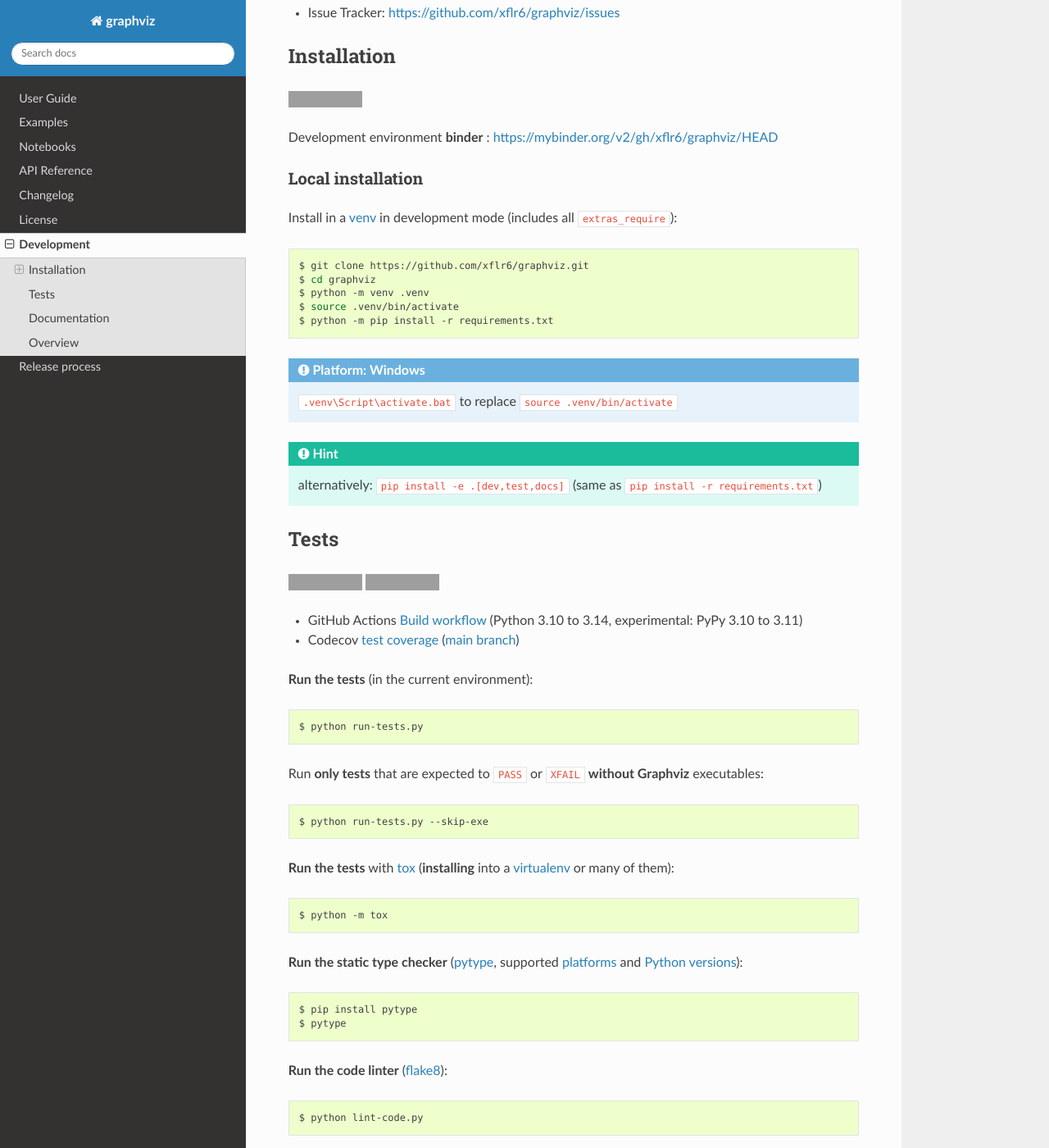
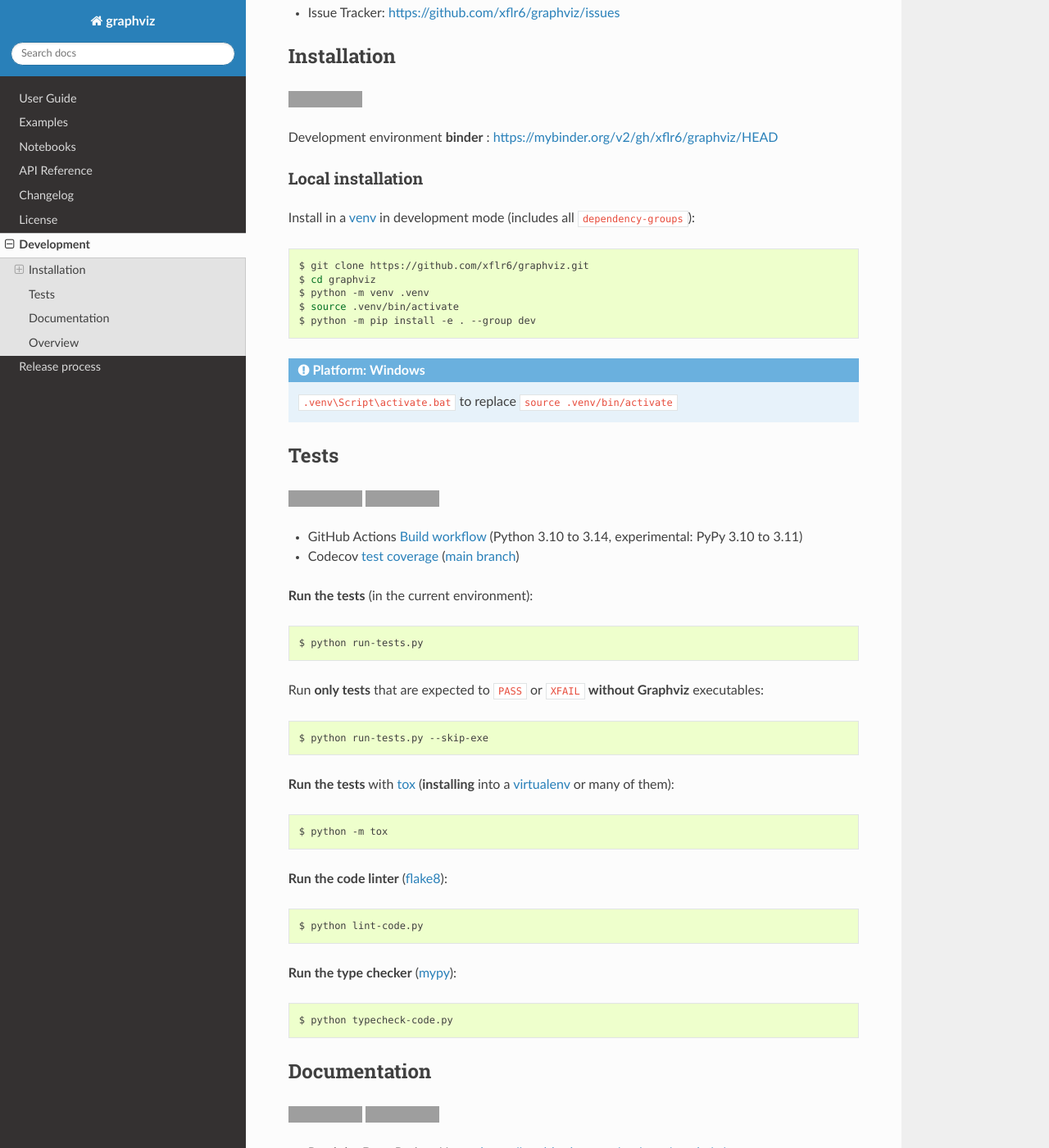
Before and after one commit to xflr6/graphviz, a Sphinx documentation site: the page built from docs/development.rst, in a window 1280 px wide and 1400 px high, scrolled down 252 px. Shown: the whole window at 82% size. Built offline with Sphinx 7.4.7 and the Read the Docs theme 3.1.0, drawn with Linux system fonts in a browser that asks for light colours; the version number is read from the project's files by our own code; grey boxes are pictures that could not be loaded.

Commit message:
move development dependencies to dependency-groups
- also: update documentation for move from pytype to mypy
- https://packaging.python.org/en/latest/specifications/dependency-groups/#dependency-groups
- https://peps.python.org/pep-0735/

```diff
--- a/docs/_links.rst
+++ b/docs/_links.rst
@@ -21,11 +21,9 @@
 .. _venv: https://docs.python.org/3/library/venv.html#creating-virtual-environments
 .. _virtualenv: https://virtualenv.pypa.io
 .. _tox: https://tox.wiki
-.. _pytype: https://google.github.io/pytype/
-.. _pytpe_platforms: https://google.github.io/pytype/#requirements
-.. _pytype_python_versions: https://google.github.io/pytype/support.html#python-version
 .. _sphinx: https://www.sphinx-doc.org
 .. _sphinx-rtd-theme: https://sphinx-rtd-theme.readthedocs.io
+.. _mypy: https://mypy.readthedocs.io
 .. _flake8: https://flake8.pycqa.org
 .. _twine: https://twine.readthedocs.io
 
--- a/docs/development.rst
+++ b/docs/development.rst
@@ -20,7 +20,7 @@ Development environment **binder** : https://mybinder.org/v2/gh/xflr6/graphviz/H
 Local installation
 ^^^^^^^^^^^^^^^^^^
 
-Install in a venv_ in development mode (includes all ``extras_require``):
+Install in a venv_ in development mode (includes all ``dependency-groups``):
 
 .. code:: bash
 
@@ -28,17 +28,12 @@ Install in a venv_ in development mode (includes all ``extras_require``):
     $ cd graphviz
     $ python -m venv .venv
     $ source .venv/bin/activate
-    $ python -m pip install -r requirements.txt
+    $ python -m pip install -e . --group dev
 
 .. admonition:: Platform: Windows
 
     ``.venv\Script\activate.bat``
     to replace ``source .venv/bin/activate``
-
-.. hint::
-
-    alternatively: ``pip install -e .[dev,test,docs]``
-    (same as ``pip install -r requirements.txt``)
 
 
 Tests
@@ -72,21 +67,17 @@ Run **only tests** that are expected to ``PASS`` or ``XFAIL``
 
     $ python -m tox
 
-**Run the static type checker**
-(pytype_,
-supported `platforms <pytpe_platforms_>`_
-and `Python versions <pytype_python_versions_>`_):
-
-.. code:: bash
-
-    $ pip install pytype
-    $ pytype
-
 **Run the code linter** (flake8_):
 
 .. code:: bash
 
     $ python lint-code.py
+
+**Run the type checker** (mypy_):
+
+.. code:: bash
+
+    $ python typecheck-code.py
 
 
 Documentation
--- a/docs/release_process.rst
+++ b/docs/release_process.rst
@@ -9,7 +9,7 @@ Update build dependencies:
 
 .. code:: bash
 
-    $ pip install -U build setuptools wheel twine
+    $ pip install -U --group dev
 
 Create ``release`` branch from main:
 
@@ -38,12 +38,13 @@ Document release:
 
 - remove ``(in development)`` from ``CHANGES.rst`` header
 
-Run the tests, lint the code, and build the documentation:
+Run the tests, lint/typecheck the code, and doctest/build the documentation:
 
 .. code:: bash
 
     $ python -m tox -r -- -W error  # --recreate, raise error on warning
     $ python lint-code.py --disable-noqa
+    $ python typecheck-code.py
     $ python build-docs.py -b doctest
     $ python build-docs.py
     $ git clean -f -d -x
--- a/requirements.txt
+++ /dev/null
@@ -1,2 +0,0 @@
-# development environment: --editable install in development mode (includes all extras_require)
--e .[dev,test,docs]
```
Also changed, not shown: pyproject.toml (+31 -10 lines), 1 other file.
